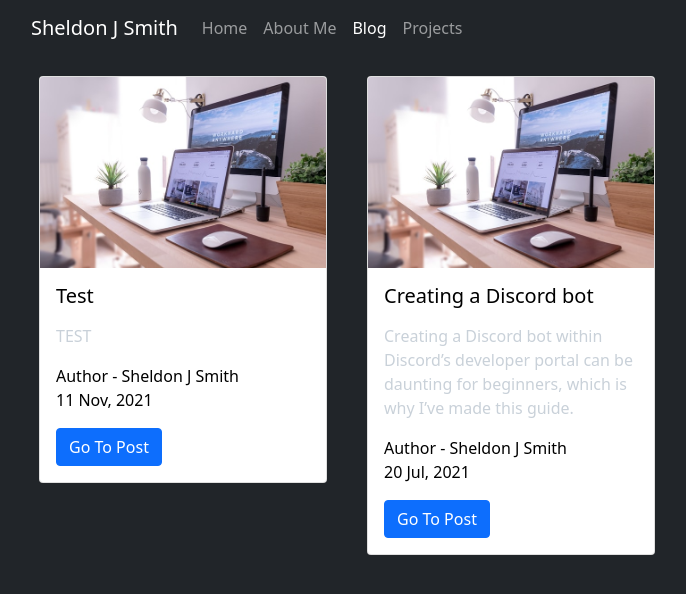
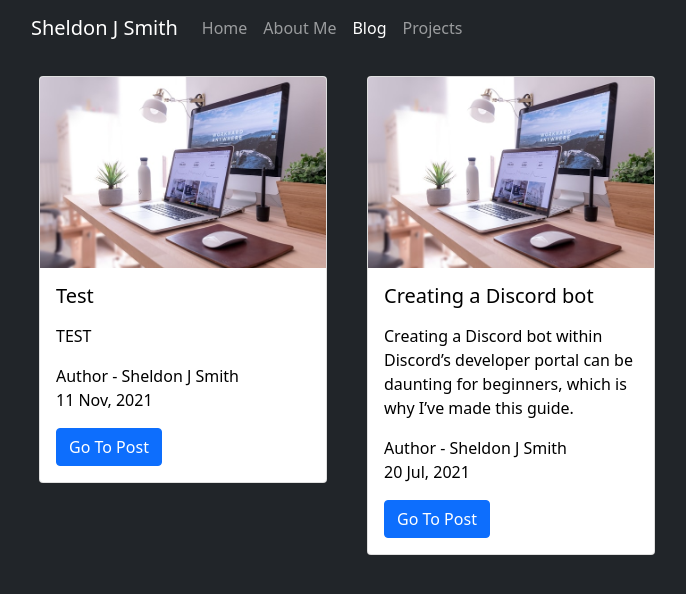
Before and after one commit to Screemm/screemm.github.io, a Jekyll site: the page built from blog.md, in a window 1280 px wide. Shown: the top 594 px of the page, without its empty margins (63-749 px from the left). Built offline with Jekyll 4.4.1, drawn with Linux system fonts in a browser that asks for light colours; nearby versions of some CDN libraries.

Commit message:
Update blog-style.html

```diff
--- a/_includes/blog-style.html
+++ b/_includes/blog-style.html
@@ -8,4 +8,8 @@
     background-color: #212529 !important;
     color: #c9d1d9 !important;
   }
+
+  .card {
+    color: initial;
+ }
 </style>
```
